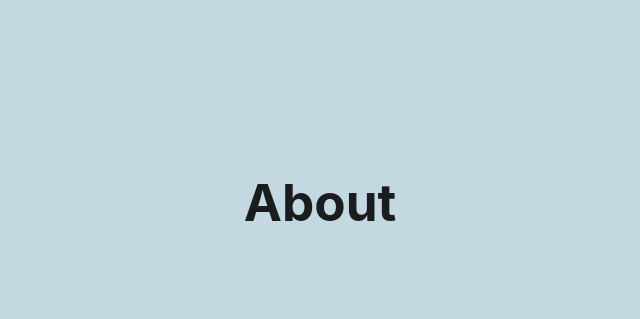
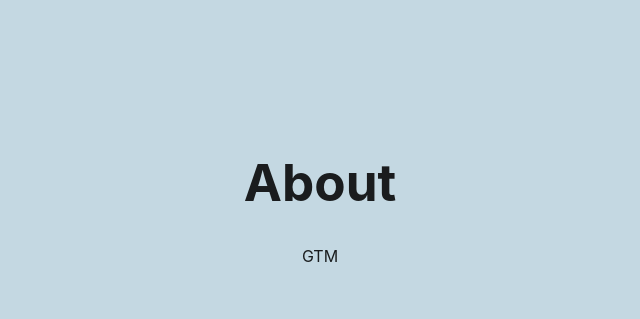
Before and after one commit to dreamdata-io/dreamdata-analytics-tutorial, a website built with Vite: page gtm/about.html in a window 1280 px wide. Shown: the part 198-517 px from the top of the page, without its empty margins (320-960 px from the left). Built offline with nearby package versions, Linux system fonts and the light colour scheme.

Commit message:
feat: clarify gtm pages

```diff
--- a/gtm/about.html
+++ b/gtm/about.html
@@ -35,6 +35,8 @@
     <div id="app">
       <div>
         <h1>About</h1>
+
+        <p>GTM</p>
       </div>
     </div>
 
```
Also changed, not shown: gtm/index.html (+1 -0 lines).
